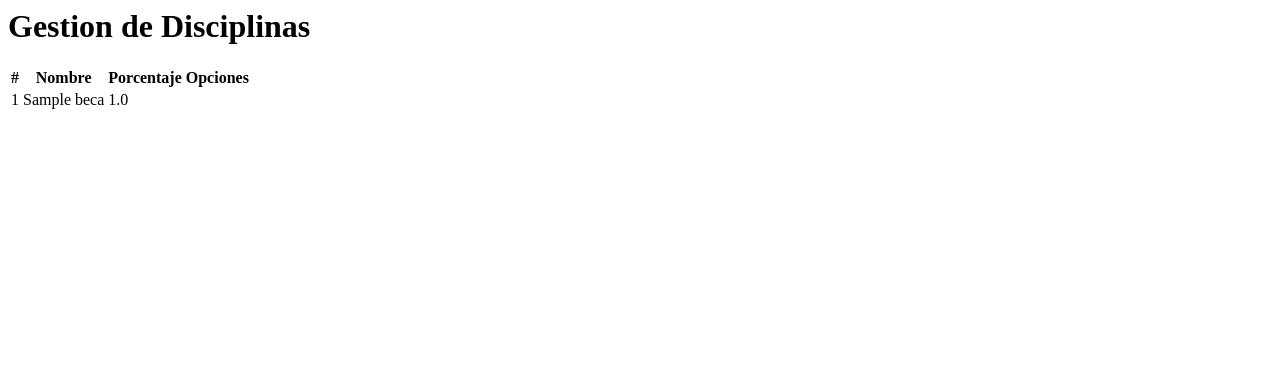
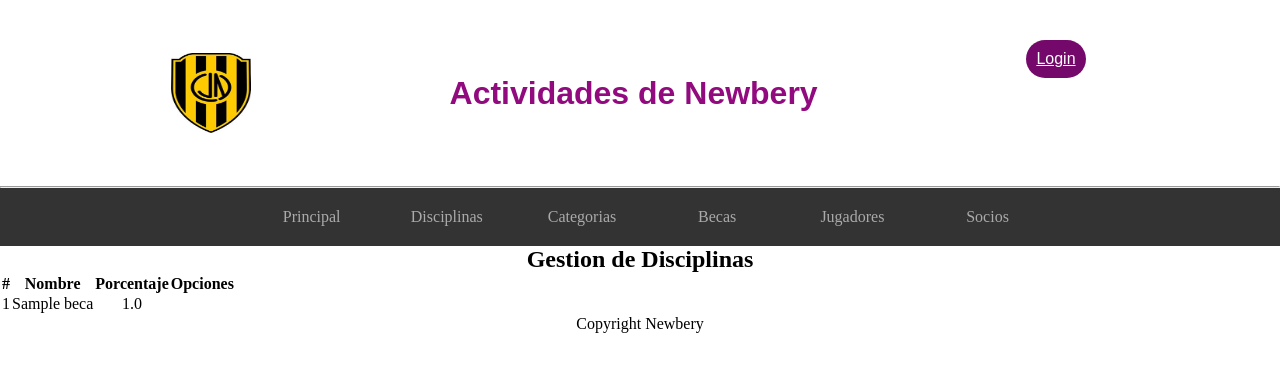
Before and after one commit to altabam/newbery, a Django app: page /configuracion/listadoBecas in a window 1280 px wide. Shown: the top 372 px of the page. Run offline with Django 4.2, Linux system fonts and the light colour scheme; tables that the repository leaves empty hold one stand-in row (values such as "Sample post").

Commit message:
agregado de extensiones html

```diff
--- a/configuracion/templates/becas.html
+++ b/configuracion/templates/becas.html
@@ -1,3 +1,5 @@
+{% extends "base_nav.html"%}
+{% block body %}
 <h1> Gestion de Disciplinas</h1>
 <table>
 
@@ -22,3 +24,4 @@
 {% endfor %}
 {% endif %}
 </table>
+{% endblock %}
--- a/home/templates/base.html
+++ b/home/templates/base.html
@@ -25,7 +25,7 @@
 
         </div>
         <div class="itemCabecera">
-                <a class="contacto-mail" href="mailto:info@newbery.com.ar">info @ newbery.com.ar</a>
+                <a class="contacto-mail" href="/accounts/login/">Login</a>
         </div>
 
     </header>
--- a/home/templates/base_nav.html
+++ b/home/templates/base_nav.html
@@ -7,25 +7,23 @@
                     <a class="linkMenu active" aria-current="page" href="#">Principal</a>
                 </li>
                 <li class="liMenuPrincipal">
-                    <a class="linkMenu" href="#">Features</a>
-                </li>
-                <li class="liMenuPrincipal">
                     <a class="linkMenu" href="/configuracion/listadoDisciplinas">Disciplinas</a>
                 </li>
                 <li class="liMenuPrincipal">
-                    <a class="linkMenu " href="/accounts/login/">Login</a>
+                    <a class="linkMenu" href="/configuracion/listadoCategorias">Categorias</a>
                 </li>
+                <li class="liMenuPrincipal">
+                    <a class="linkMenu" href="/configuracion/listadoBecas">Becas</a>
+                </li>
+                <li class="liMenuPrincipal">
+                    <a class="linkMenu" href="/configuracion/listadoJugadoresCategorias">Jugadores</a>
+                </li>
+                <li class="liMenuPrincipal">
+                    <a class="linkMenu" href="/configuracion/listadoPersonas">Socios</a>
+                </li>
+
             </ul>
         </div>
     </nav>
-    <ul>
-        <li><a href="/">Home</a></li>
-        <li><a href="/cobros/render_cobros">Cobros</a></li>
-        <li><a href="/configuracion/listadoPersonas">Listado de Socios</a></li>
-        <li><a href="/configuracion/listadoDisciplinas">Listado de Discplinas</a></li>
-        <li><a href="/configuracion/listadoCategorias">Listado de Categorias</a></li>
-        <li><a href="/configuracion/listadoBecas">Listado de Becas</a></li>
-        <li><a href="/configuracion/listadoJugadoresCategorias">Listado de Jugadores x Categoria</a></li>
 
-    </ul>
     {% endblock %}
--- a/sgnew/settings/local.py
+++ b/sgnew/settings/local.py
@@ -4,7 +4,7 @@ DEBUG = True
 
 ALLOWED_HOSTS = [
    'localhost',
-
+    '127.0.0.1',
 ]
 
 
```
